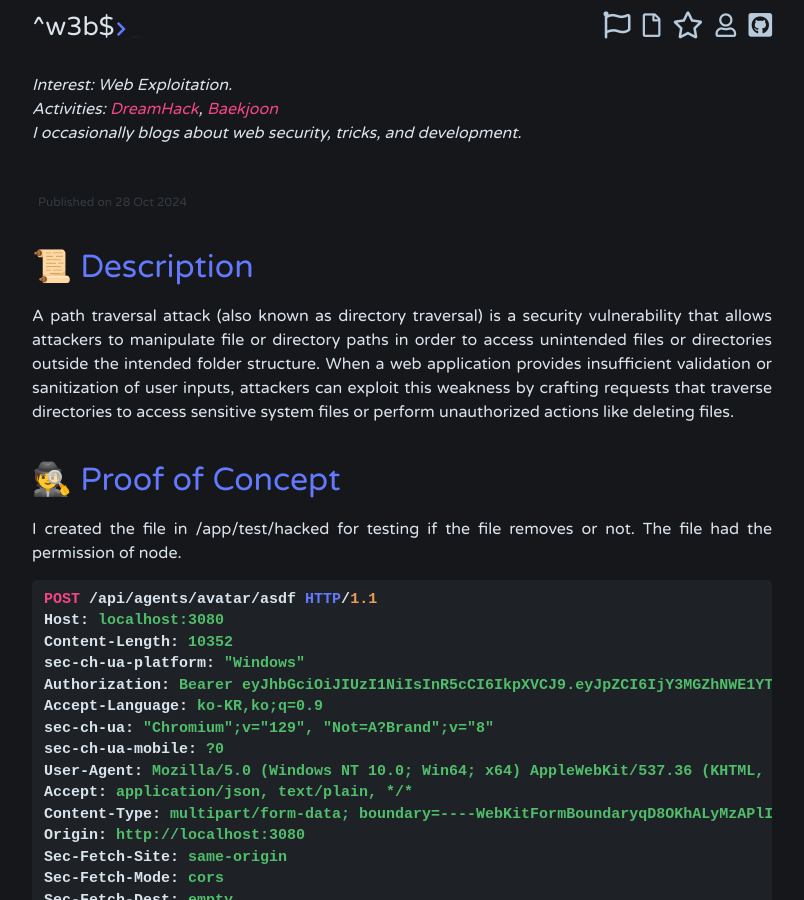
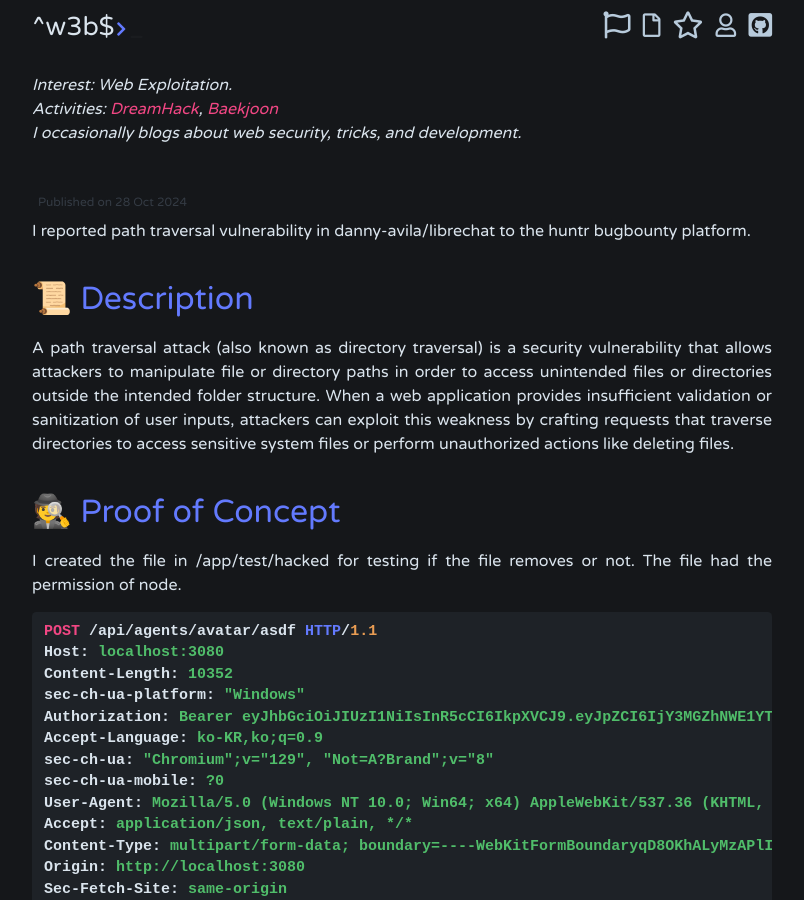
Before and after one commit to jiniljeil/jiniljeil.github.io, a Jekyll site: the page built from _posts/2024-10-17-[bugbounty][duplicate] Path Traversal in Librechat.md, in a window 1280 px wide and 900 px high. Shown: the whole window, without its empty margins (238-1042 px from the left). Built offline with Jekyll 4.4.1, drawn with Linux system fonts in a browser that asks for light colours; our own code applies the rules of GitHub Pages for plain Markdown files; comment, search, counter and statistics services are not loaded.

Commit message:
bugbounty

```diff
--- a/_posts/2024-10-17-[bugbounty][duplicate] Path Traversal in Librechat.md
+++ b/_posts/2024-10-17-[bugbounty][duplicate] Path Traversal in Librechat.md
@@ -1,10 +1,12 @@
 ---
 layout: post
-title: [Duplicate] Path Traversal that leads to remove other files with node permission in danny-avila/librechat
+title: [[Duplicate]] Path Traversal that leads to remove other files with node permission in danny-avila/librechat
 description: BugBounty Write-up
 tags: huntr bugbounty path-traversal
 category: bugbounty
 ---
+
+ I reported path traversal vulnerability in danny-avila/librechat to the huntr bugbounty platform.
 
 # 📜 Description
 
```
